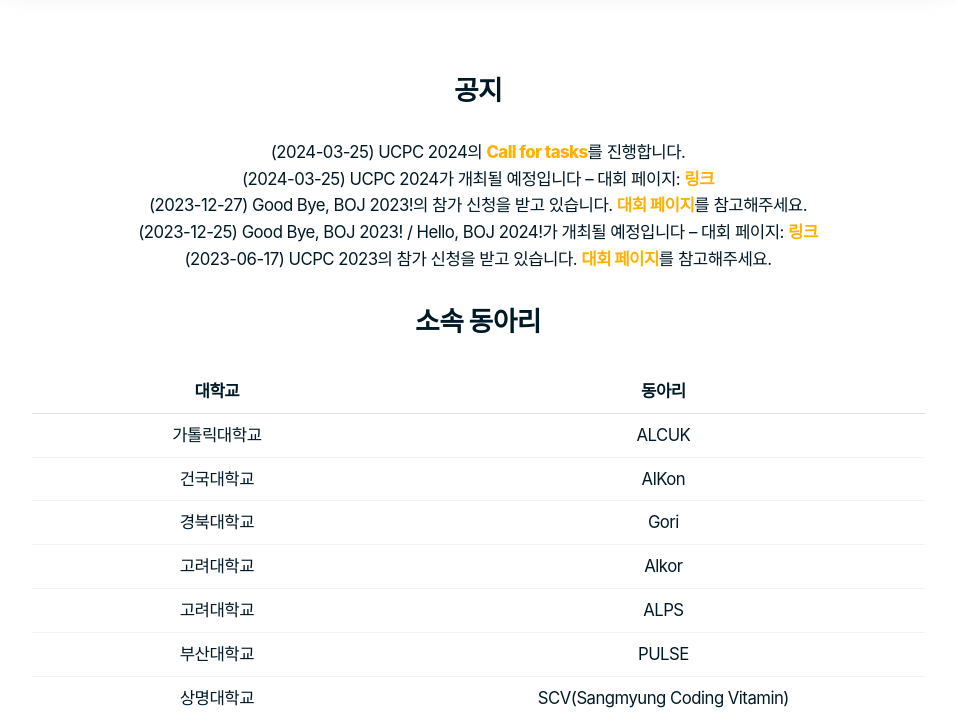
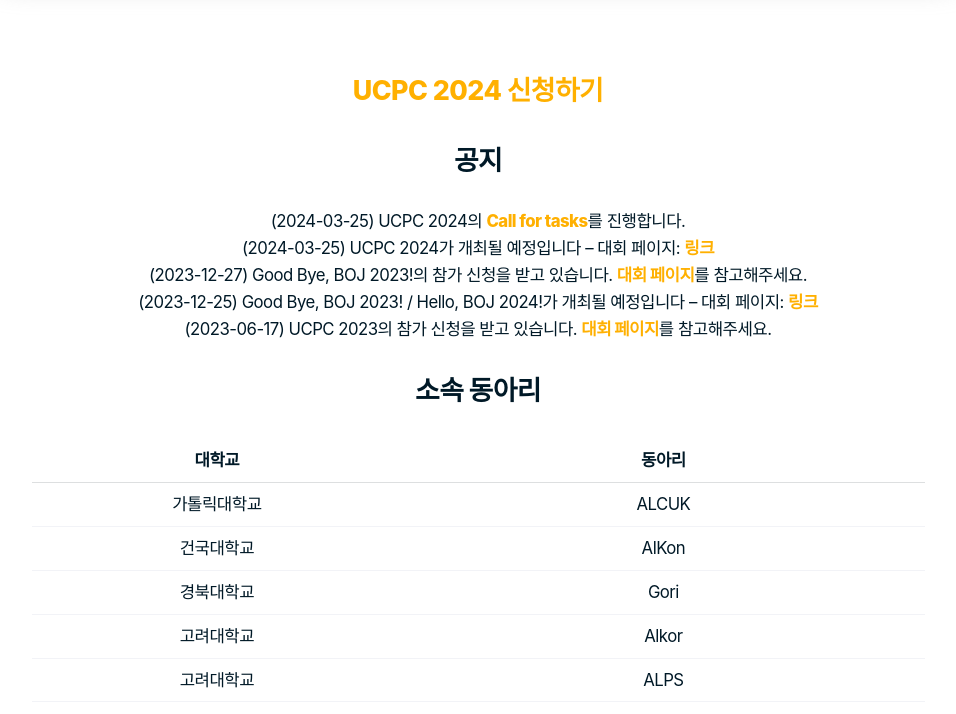
Before and after one commit to ucpcc/main, a Jekyll site: the page built from index.md, in a window 1280 px wide and 900 px high, scrolled down 883 px, cut to the strip 186-900 px from the top of the window. Shown: the whole strip, without its empty margins (162-1118 px from the left). Built offline with Jekyll 4.4.1, drawn with Linux system fonts in a browser that asks for light colours; some web fonts are replaced.

Commit message:
Update index.md

```diff
--- a/index.md
+++ b/index.md
@@ -2,6 +2,8 @@
 layout: home
 title: 전국 대학생 프로그래밍 대회 동아리 연합
 ---
+
+## [UCPC 2024 신청하기](https://2024.ucpc.me)
 
 ## 공지
 - (2024-03-25) UCPC 2024의 [Call for tasks](https://2024.ucpc.me/tasks/)를 진행합니다.
```
